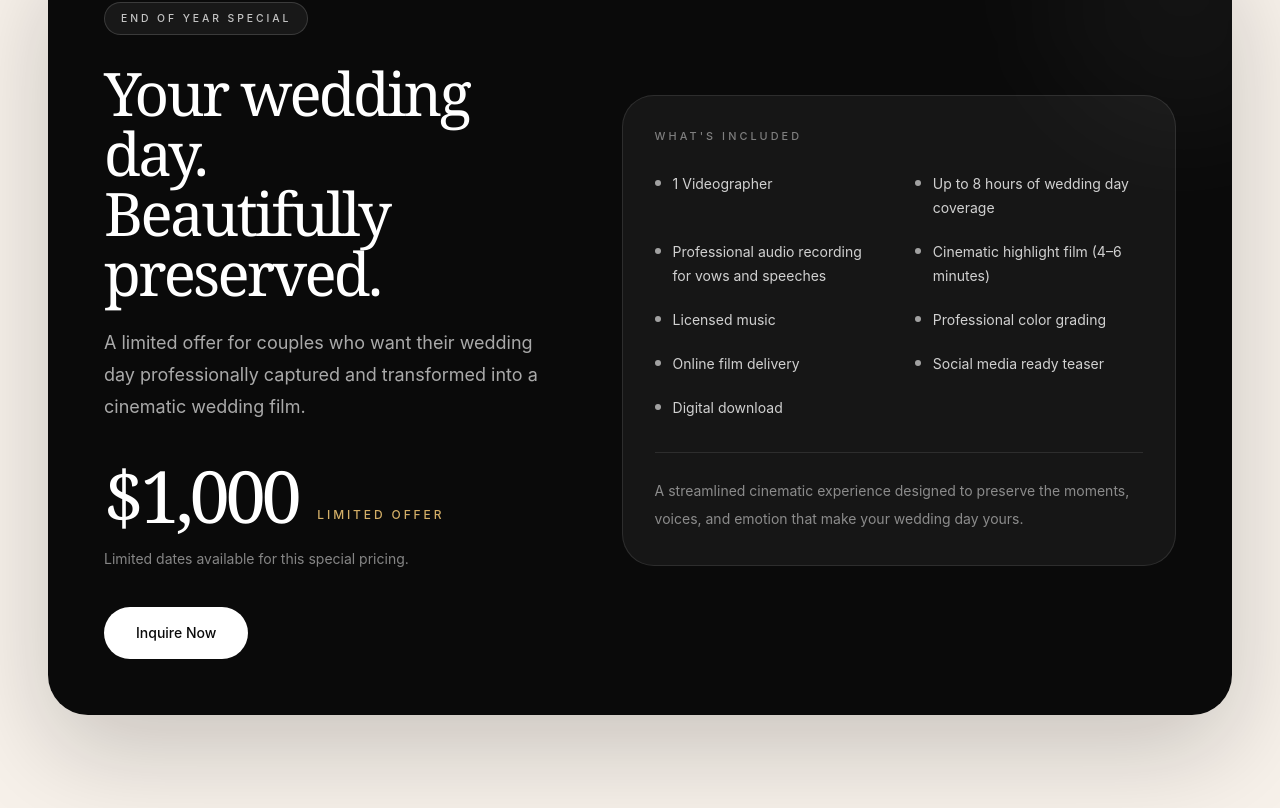
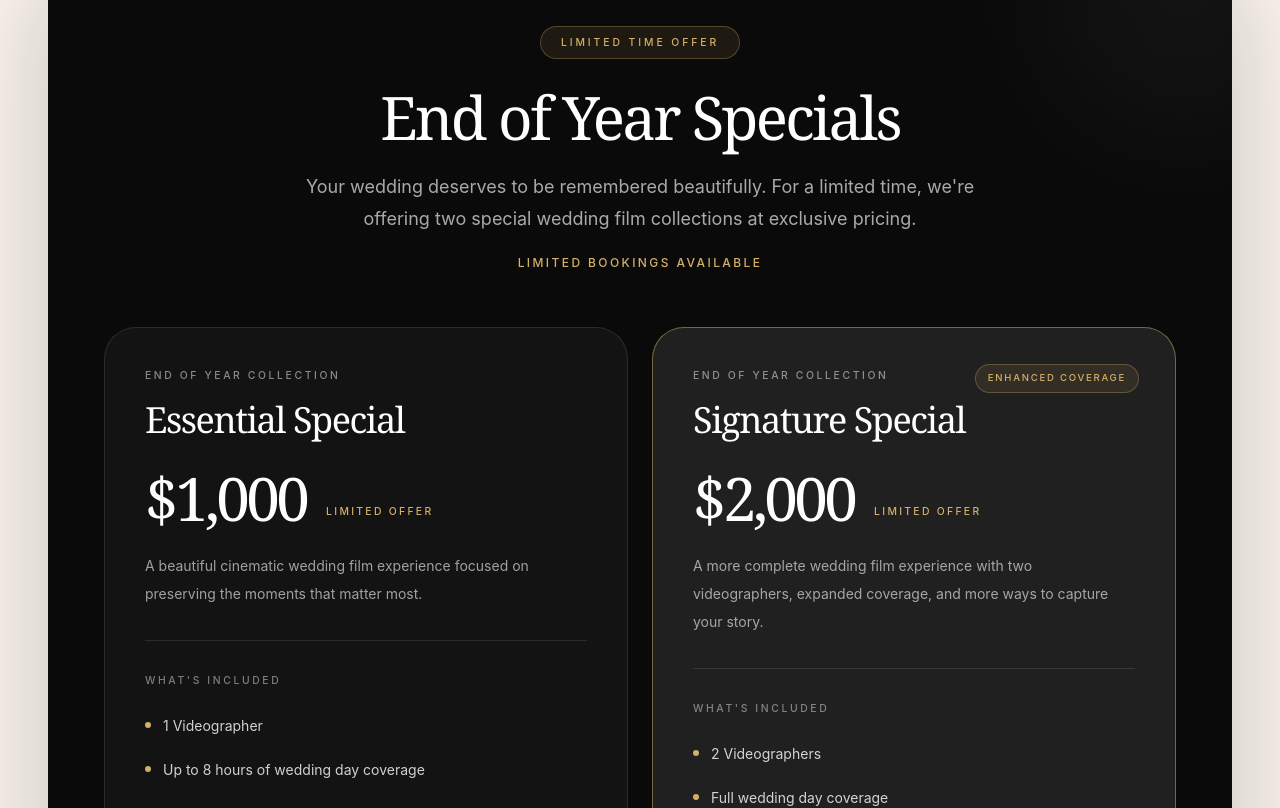
Before and after one commit to myers-jam/kairos-collective, a React (Vite) app: page /weddings in a window 1280 px wide. Shown: the part 3472-4280 px from the top of the page. Built offline with nearby package versions, Linux system fonts and the light colour scheme.

Commit message:
End of eyar special

```diff
--- a/src/components/PricingSection.jsx
+++ b/src/components/PricingSection.jsx
@@ -54,17 +54,42 @@ const packages = [
   },
 ]
 
-const specialFeatures = [
-  '1 Videographer',
-  'Up to 8 hours of wedding day coverage',
-  'Professional audio recording for vows and speeches',
-  'Cinematic highlight film (4–6 minutes)',
-  'Licensed music',
-  'Professional color grading',
-  'Online film delivery',
-  'Social media ready teaser',
-  'Digital download',
-]
+const endOfYearSpecials = [
+  {
+    name: "Essential Special",
+    price: "$1,000",
+    description:
+      "A beautiful cinematic wedding film experience focused on preserving the moments that matter most.",
+    features: [
+      "1 Videographer",
+      "Up to 8 hours of wedding day coverage",
+      "Professional audio for vows and speeches",
+      "4–6 minute cinematic highlight film",
+      "Licensed music",
+      "Professional color grading",
+      "Social media teaser",
+      "Online delivery",
+    ],
+    featured: false,
+  },
+  {
+    name: "Signature Special",
+    price: "$2,000",
+    description:
+      "A more complete wedding film experience with two videographers, expanded coverage, and more ways to capture your story.",
+    features: [
+      "2 Videographers",
+      "Full wedding day coverage",
+      "Professional audio coverage",
+      "Drone footage, weather and location permitting",
+      "Multiple camera angles for ceremony and reception",
+      "4–6 minute cinematic highlight film",
+      "Social media teaser",
+      "Online delivery",
+    ],
+    featured: true,
+  },
+];
 
 function PricingSection() {
   return (
@@ -75,79 +100,139 @@ function PricingSection() {
       <div className="mx-auto max-w-7xl">
 
         {/* End of Year Special */}
-        <div className="relative overflow-hidden rounded-[2.5rem] bg-neutral-950 px-7 py-10 text-white shadow-[0_35px_100px_rgba(15,15,15,0.2)] sm:px-10 sm:py-12 lg:px-14 lg:py-14">
+
+{/* END OF YEAR SPECIALS */}
+<div className="relative overflow-hidden rounded-[2.5rem] bg-neutral-950 px-6 py-12 text-white shadow-[0_35px_100px_rgba(15,15,15,0.2)] sm:px-10 sm:py-16 lg:px-14 lg:py-20">
 
   <div className="pointer-events-none absolute right-0 top-0 h-72 w-72 translate-x-1/3 -translate-y-1/3 rounded-full bg-white/[0.04] blur-3xl" />
 
   <div className="relative">
-            <div className="flex flex-col gap-10 lg:grid lg:grid-cols-[0.9fr_1.1fr] lg:items-center lg:gap-16">
 
-              <div>
-                <div className="inline-flex rounded-full border border-white/15 bg-white/[0.06] px-4 py-2 text-[0.65rem] font-medium uppercase tracking-[0.28em] text-white/75">
-                  End of Year Special
+    {/* Section Heading */}
+    <div className="mx-auto max-w-3xl text-center">
+
+      <span className="inline-flex rounded-full border border-[#d4af67]/30 bg-[#d4af67]/10 px-5 py-2 text-[0.65rem] font-medium uppercase tracking-[0.28em] text-[#d4af67]">
+        Limited Time Offer
+      </span>
+
+      <h2 className="mt-7 font-serif text-4xl tracking-[-0.045em] text-white sm:text-5xl lg:text-6xl">
+        End of Year Specials
+      </h2>
+
+      <p className="mx-auto mt-6 max-w-2xl text-base leading-8 text-white/65 sm:text-lg">
+        Your wedding deserves to be remembered beautifully.
+        For a limited time, we're offering two special wedding
+        film collections at exclusive pricing.
+      </p>
+
+      <p className="mt-5 text-xs font-medium uppercase tracking-[0.2em] text-[#d4af67]">
+        Limited bookings available
+      </p>
+
     </div>
 
-                <h2 className="mt-7 max-w-xl font-serif text-4xl tracking-[-0.045em] text-white sm:text-5xl lg:text-6xl">
-                  Your wedding day.
-                  <br />
-                  Beautifully preserved.
-                </h2>
+    {/* Special Packages */}
+    <div className="mt-14 grid gap-6 lg:grid-cols-2">
 
-                <p className="mt-6 max-w-lg text-base leading-8 text-white/65 sm:text-lg">
-                  A limited offer for couples who want their wedding day
-                  professionally captured and transformed into a cinematic
-                  wedding film.
+      {endOfYearSpecials.map((special) => (
+        <article
+          key={special.name}
+          className={`relative flex h-full flex-col rounded-[2rem] border p-7 sm:p-9 lg:p-10 ${
+            special.featured
+              ? "border-[#d4af67]/50 bg-white/[0.09]"
+              : "border-white/10 bg-white/[0.04]"
+          }`}
+        >
+
+          {/* Featured Label */}
+          {special.featured && (
+            <span className="absolute right-6 top-6 rounded-full border border-[#d4af67]/30 bg-[#d4af67]/10 px-3 py-1.5 text-[0.6rem] font-medium uppercase tracking-[0.18em] text-[#d4af67] sm:right-9 sm:top-9">
+              Enhanced Coverage
+            </span>
+          )}
+
+          <div className="flex flex-1 flex-col">
+
+            {/* Package Name */}
+            <p className="pr-32 text-[0.65rem] font-medium uppercase tracking-[0.25em] text-white/50">
+              End of Year Collection
             </p>
 
-                <div className="mt-9 flex flex-wrap items-end gap-x-5 gap-y-2">
-                  <span className="font-serif text-6xl tracking-[-0.06em] text-white sm:text-7xl">
-                    $1,000
+            <h3 className="mt-4 font-serif text-3xl tracking-[-0.04em] text-white sm:text-4xl">
+              {special.name}
+            </h3>
+
+            {/* Price */}
+            <div className="mt-7 flex flex-wrap items-end gap-x-5 gap-y-2">
+
+              <span className="font-serif text-5xl tracking-[-0.06em] text-white sm:text-6xl">
+                {special.price}
               </span>
 
-                  <span className="pb-2 text-xs font-medium uppercase tracking-[0.24em] text-[#d4af67]">
+              <span className="pb-2 text-[0.65rem] font-medium uppercase tracking-[0.22em] text-[#d4af67]">
                 Limited Offer
               </span>
+
             </div>
 
-                <p className="mt-4 text-sm leading-6 text-white/50">
-                  Limited dates available for this special pricing.
+            {/* Description */}
+            <p className="mt-6 max-w-lg text-sm leading-7 text-white/60">
+              {special.description}
             </p>
 
-                <a
-                  href="#inquire"
-                  className="mt-9 inline-flex items-center justify-center rounded-full bg-white px-8 py-4 text-sm font-medium text-neutral-950 transition duration-300 hover:bg-neutral-200"
-                >
-                  Inquire Now
-                </a>
-              </div>
+            {/* Divider */}
+            <div className="my-8 h-px bg-white/10" />
 
-              <div className="rounded-[2rem] border border-white/10 bg-white/[0.05] p-6 sm:p-8">
-                <p className="text-[0.68rem] font-medium uppercase tracking-[0.28em] text-white/45">
+            {/* Features */}
+            <p className="text-[0.65rem] font-medium uppercase tracking-[0.25em] text-white/45">
               What's Included
             </p>
 
-                <ul className="mt-7 grid gap-x-8 gap-y-5 sm:grid-cols-2">
-                  {specialFeatures.map((feature) => (
+            <ul className="mt-6 space-y-4">
+              {special.features.map((feature) => (
                 <li
                   key={feature}
-                      className="flex items-start gap-3 text-sm leading-6 text-white/80"
+                  className="flex items-start gap-3 text-sm leading-7 text-white/80"
                 >
-                      <span className="mt-2 h-1.5 w-1.5 shrink-0 rounded-full bg-white/60" />
+                  <span className="mt-2.5 h-1.5 w-1.5 shrink-0 rounded-full bg-[#d4af67]" />
                   <span>{feature}</span>
                 </li>
               ))}
             </ul>
 
-                <div className="mt-8 border-t border-white/10 pt-6">
-                  <p className="text-sm leading-7 text-white/50">
-  A streamlined cinematic experience designed to preserve the
-  moments, voices, and emotion that make your wedding day yours.
+            {/* Spacer */}
+            <div className="flex-1" />
+
+            {/* CTA */}
+            <a
+              href="#inquire"
+              className={`mt-10 inline-flex w-full items-center justify-center rounded-full px-7 py-4 text-sm font-medium transition duration-300 ${
+                special.featured
+                  ? "bg-[#d4af67] text-neutral-950 hover:bg-[#e5c58a]"
+                  : "bg-white text-neutral-950 hover:bg-neutral-200"
+              }`}
+            >
+              Inquire Now
+            </a>
+
+          </div>
+
+        </article>
+      ))}
+
+    </div>
+
+    {/* Promotion Footer */}
+    <div className="mt-10 text-center">
+      <p className="text-sm leading-7 text-white/45">
+        Special pricing available for a limited number of bookings.
+        Wedding date availability varies.
       </p>
     </div>
+
   </div>
 </div>
-          </div>
-        </div>
+
 
         {/* Standard Collections */}
         <div className="mx-auto mt-28 max-w-3xl text-center">
```
Lines whose indentation alone changed are shown as unchanged.
